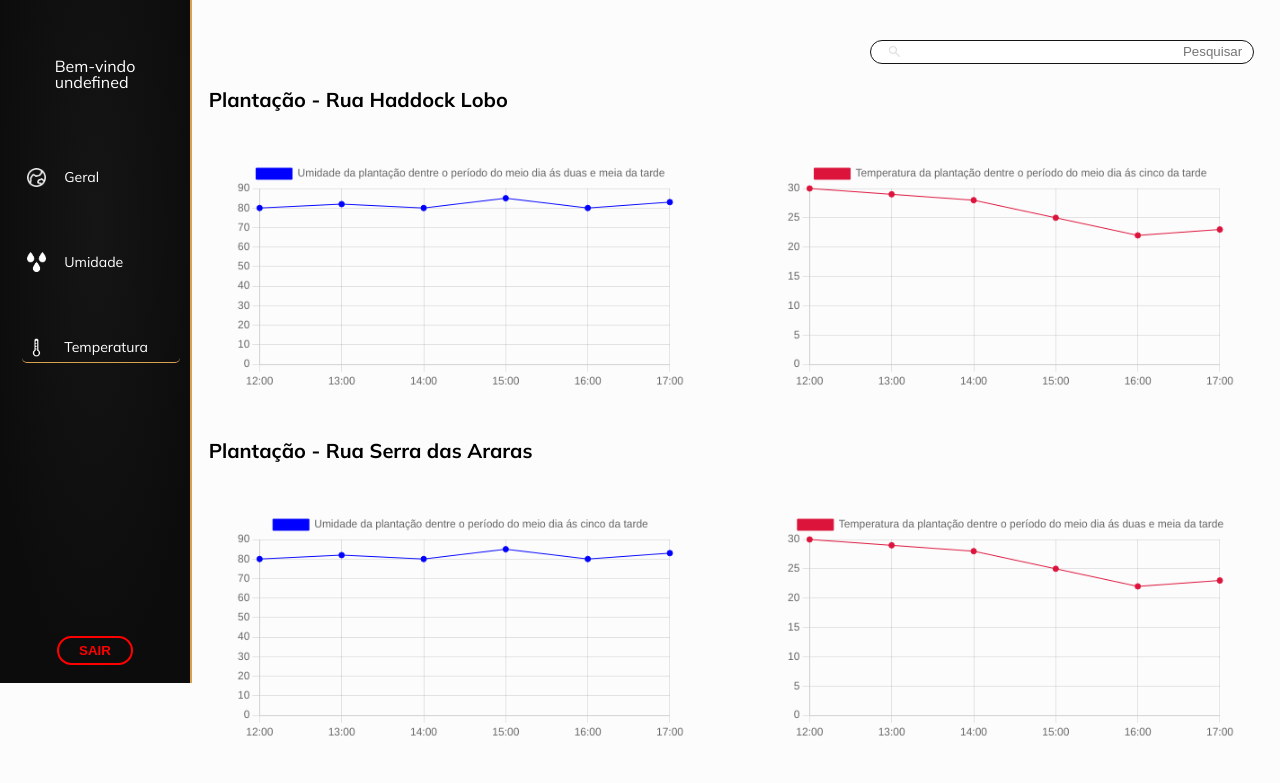
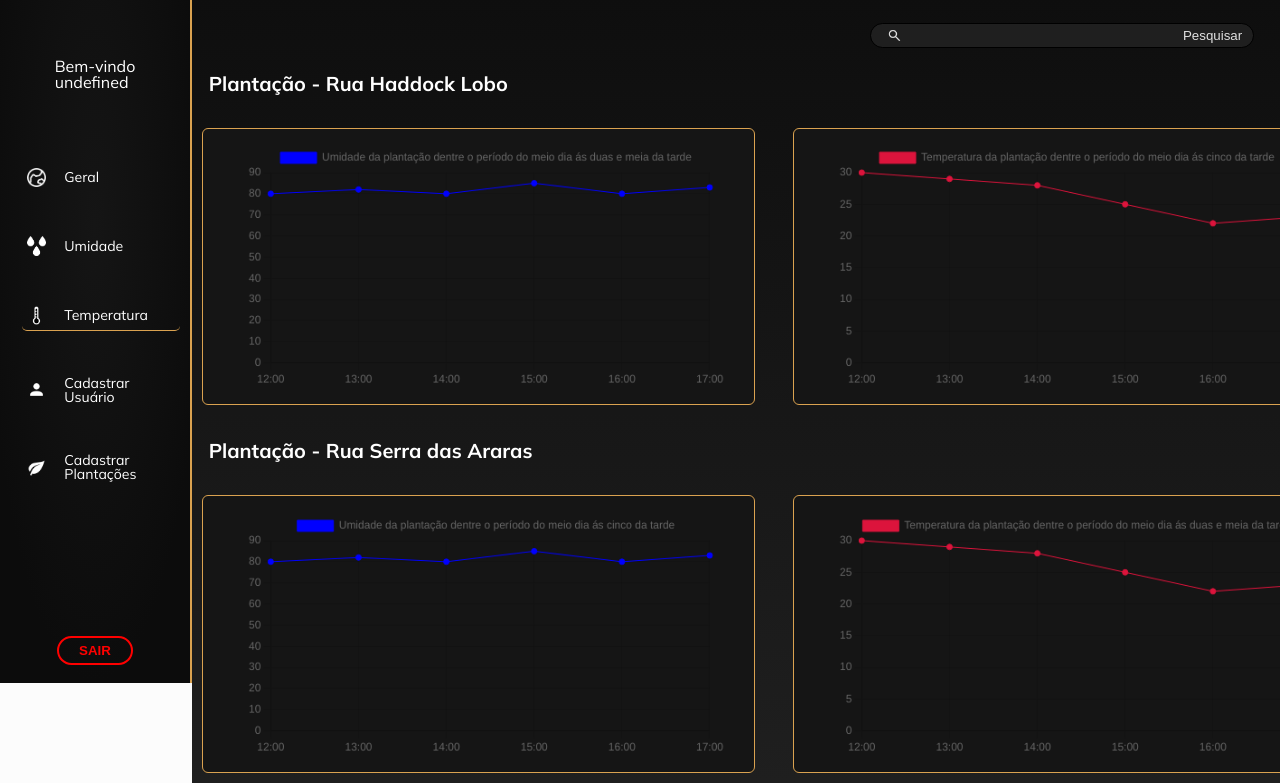
Before and after one commit to Improvment-Cocoa/site-cocoatechnology, a website: page site/public/dashboard/dashboard-temp.html in a window 1280 px wide. Shown: the part 117-900 px from the top of the page. Drawn offline with nearby package versions, Linux system fonts and the light colour scheme; files whose address does not match are found by name.

Commit message:
Alterações na estilização da dashboard

```diff
--- a/site/public/css/dashboard-temp.css
+++ b/site/public/css/dashboard-temp.css
@@ -85,7 +85,7 @@ nav img {
     align-items: flex-start;
     width: 100%;
     height: 55vh;
-    gap: 7vh;
+    gap: 5vh;
     padding-left: 1vw;
 }
 
@@ -159,7 +159,9 @@ nav button:hover {
 input {
     width: 30vw;
     height: 3vh;
-    border: 1px solid #151515;
+    background-color: #1F1F1F;
+    border: 1px solid #000;
+    color: #FFF;
     border-radius: 15px;
     background-image: url(../assets/img/icones/lupa.png);
     background-repeat: no-repeat;
@@ -169,12 +171,28 @@ input {
     text-align: right;
     padding: 0.7rem;
     margin: 0 2vw 0 2vw;
+    transition: 0.5s ease-in-out;
+}
+
+input:hover {
+    border-color: #E0E0E0;
+    cursor: pointer;
+}
+
+input::placeholder {
+    color: #E0E0E0;
+}
+
+input:focus {
+    outline: none;
+    border-color: #FFF;
+    box-shadow: 2px 1px 2px #FFF;
 }
 
 #content {
     flex-direction: column;
     width: 85%;
-    background-color: transparent;
+    background: linear-gradient( to bottom, #0C0C0C, #1F1F1F);
     gap: 3vh;
     margin: 15vh 0 0 15%;
 }
@@ -204,7 +222,7 @@ input {
 }
 
 .slide-show h2 {
-    color: #000;
+    color: #FFF;
     font-size: 20px;
     font-weight: 700;
     padding: 10px 0 10px 1.3vw;
@@ -227,6 +245,13 @@ input {
     grid-auto-columns: 1fr;
 }
 
+.slide{
+    background-color: #151515;
+    border: 1px solid #DAA250;
+    border-radius: 6px;
+    margin-left: 10px;
+}
+
 canvas {
     height: auto;
     width: 40vw;
--- a/site/public/dashboard/dashboard-temp.html
+++ b/site/public/dashboard/dashboard-temp.html
@@ -27,6 +27,17 @@
                 </li>
                 <li class="pag-atual"><a href="#"><img class="icon-nav" src="../assets/img/icones/thermometer-white.png"
                             alt="Temperatura"><span>Temperatura</span></a>
+                </li>
+                <li><a href="#">
+                        <img class="icon-nav" src="../assets/img/icones/user.png" alt="Temperatura">
+                        <span>Cadastrar Usuário</span>
+                    </a>
+                </li>
+                <li>
+                    <a href="#">
+                        <img class="icon-nav" src="../assets/img/icones/folha.png" alt="Temperatura">
+                        <span>Cadastrar Plantações</span>
+                    </a>
                 </li>
             </ul>
             <a href="../login.html"><button>SAIR</button></a>
```
